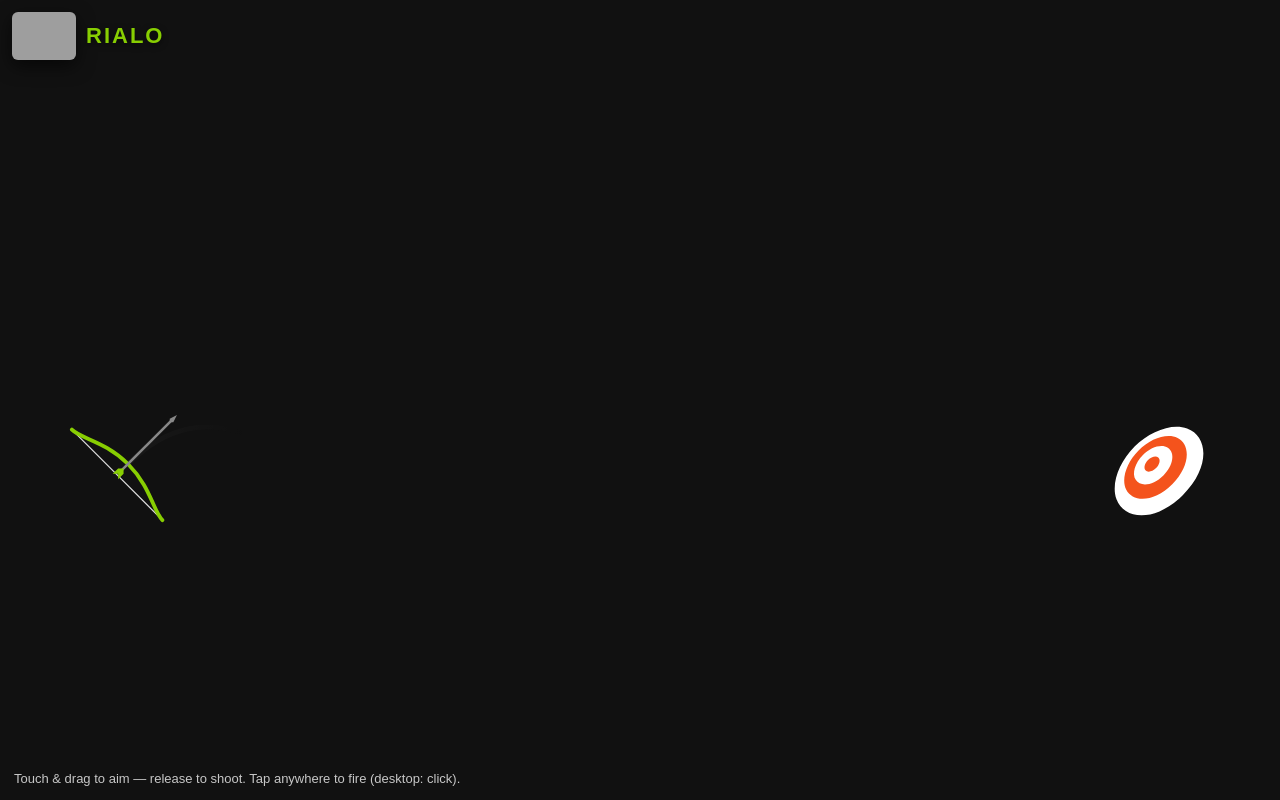
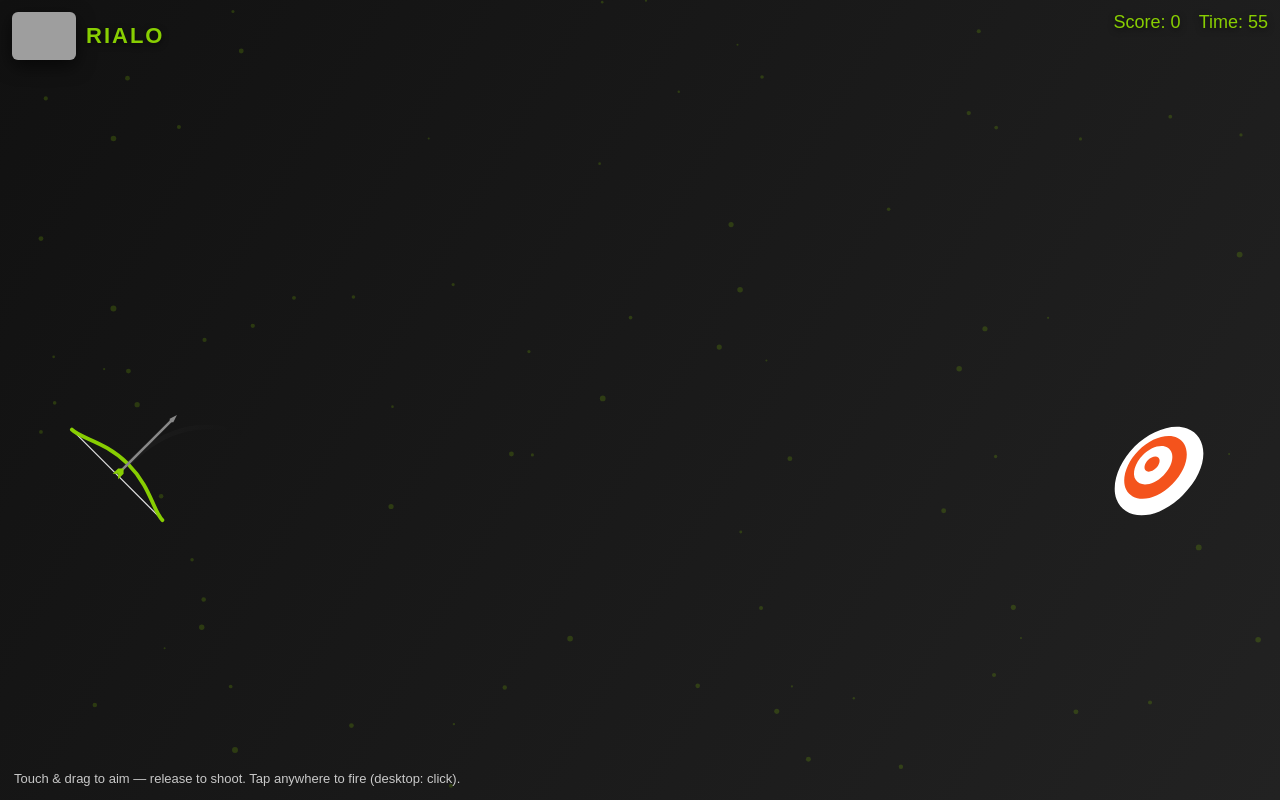
Before and after one commit to ayanna677/Rialo_game03, a plain HTML site: page index.html in a window 1280 px wide. Drawn offline with nearby package versions, Linux system fonts and the light colour scheme; grey boxes are pictures that could not be loaded.

Commit message:
Update index.html

```diff
--- a/index.html
+++ b/index.html
@@ -87,6 +87,31 @@
     .rialo-title { font-size:18px; }
     .logo-img, .logo-fallback { height:40px; width:40px; }
   }
+
+   /* background canvas */
+  #bgCanvas {
+    position: fixed;
+    top: 0;
+    left: 0;
+    width: 100%;
+    height: 100%;
+    z-index: -1;
+    background: linear-gradient(120deg, #111, #222);
+  }
+
+    /* Score & Timer */
+  .score-timer {
+    position: fixed;
+    top: 12px;
+    right: 12px;
+    color: #88ce02;
+    font-family: Arial, sans-serif;
+    font-size: 18px;
+    display: flex;
+    gap: 18px;
+    z-index: 9999;
+    text-shadow: 0 2px 6px rgba(0,0,0,0.6);
+  }
 </style>
 </head>
 <body>
@@ -115,8 +140,16 @@
   <div class="rialo-title">RIALO</div>
 </div>
 
+<!-- Score and Timer -->
+<div class="score-timer">
+  <div id="scoreDisplay">Score: 0</div>
+  <div id="timerDisplay">Time: 60</div>
+</div>
 <!-- hint -->
 <div class="hint">Touch & drag to aim — release to shoot. Tap anywhere to fire (desktop: click).</div>
+
+<!-- Background animation canvas -->
+<canvas id="bgCanvas"></canvas>
 
 <!-- Full game SVG (kept structure from your original) -->
 <svg id="game" xmlns="http://www.w3.org/2000/svg" viewBox="0 0 1000 400" overflow="visible" role="img" aria-label="Archery game SVG">
@@ -204,6 +237,45 @@
 <audio id="s-miss" src="https://actions.google.com/sounds/v1/cartoon/wood_plank_flicks.ogg" preload="auto"></audio>
 
 <script>
+  // ---------- Background particles ----------
+  var bgCanvas = document.getElementById("bgCanvas");
+  var ctx = bgCanvas.getContext("2d");
+  bgCanvas.width = window.innerWidth;
+  bgCanvas.height = window.innerHeight;
+
+  var particles = [];
+  for(var i=0;i<80;i++){
+    particles.push({
+      x: Math.random()*bgCanvas.width,
+      y: Math.random()*bgCanvas.height,
+      r: Math.random()*2+1,
+      dx: (Math.random()-0.5)*0.3,
+      dy: (Math.random()-0.5)*0.3
+    });
+  }
+
+  function animateBG(){
+    ctx.clearRect(0,0,bgCanvas.width,bgCanvas.height);
+    particles.forEach(p=>{
+      p.x += p.dx;
+      p.y += p.dy;
+      if(p.x>bgCanvas.width) p.x=0;
+      if(p.x<0) p.x=bgCanvas.width;
+      if(p.y>bgCanvas.height) p.y=0;
+      if(p.y<0) p.y=bgCanvas.height;
+      ctx.beginPath();
+      ctx.arc(p.x,p.y,p.r,0,Math.PI*2);
+      ctx.fillStyle = "rgba(136,206,2,0.2)";
+      ctx.fill();
+    });
+    requestAnimationFrame(animateBG);
+  }
+  animateBG();
+
+  window.addEventListener("resize",()=>{
+    bgCanvas.width = window.innerWidth;
+    bgCanvas.height = window.innerHeight;
+  });
 /* --------- DOM references --------- */
 var svg = document.getElementById("game");
 var svgPoint = svg.createSVGPoint();
@@ -534,6 +606,29 @@ function unlockAudioOnFirstGesture(){
 }
 unlockAudioOnFirstGesture();
 
+  /* ----- Score & Timer ----- */
+var score = 0;
+var timeLeft = 60; // seconds
+var scoreDisplay = document.getElementById("scoreDisplay");
+var timerDisplay = document.getElementById("timerDisplay");
+
+var timerInterval = setInterval(()=>{
+  timeLeft--;
+  if(timeLeft<0) timeLeft=0;
+  timerDisplay.textContent = "Time: " + timeLeft;
+  if(timeLeft==0){
+    clearInterval(timerInterval);
+    alert("Game Over! Final Score: " + score);
+  }
+},1000);
+
+// Update score when hit inside showMessage
+var oldShowMessage = showMessage;
+showMessage = function(selector){
+  oldShowMessage(selector);
+  score += (selector===".loveyou")? 50 : 20;
+  scoreDisplay.textContent = "Score: " + score;
+};
 </script>
 </body>
     </html>
```
